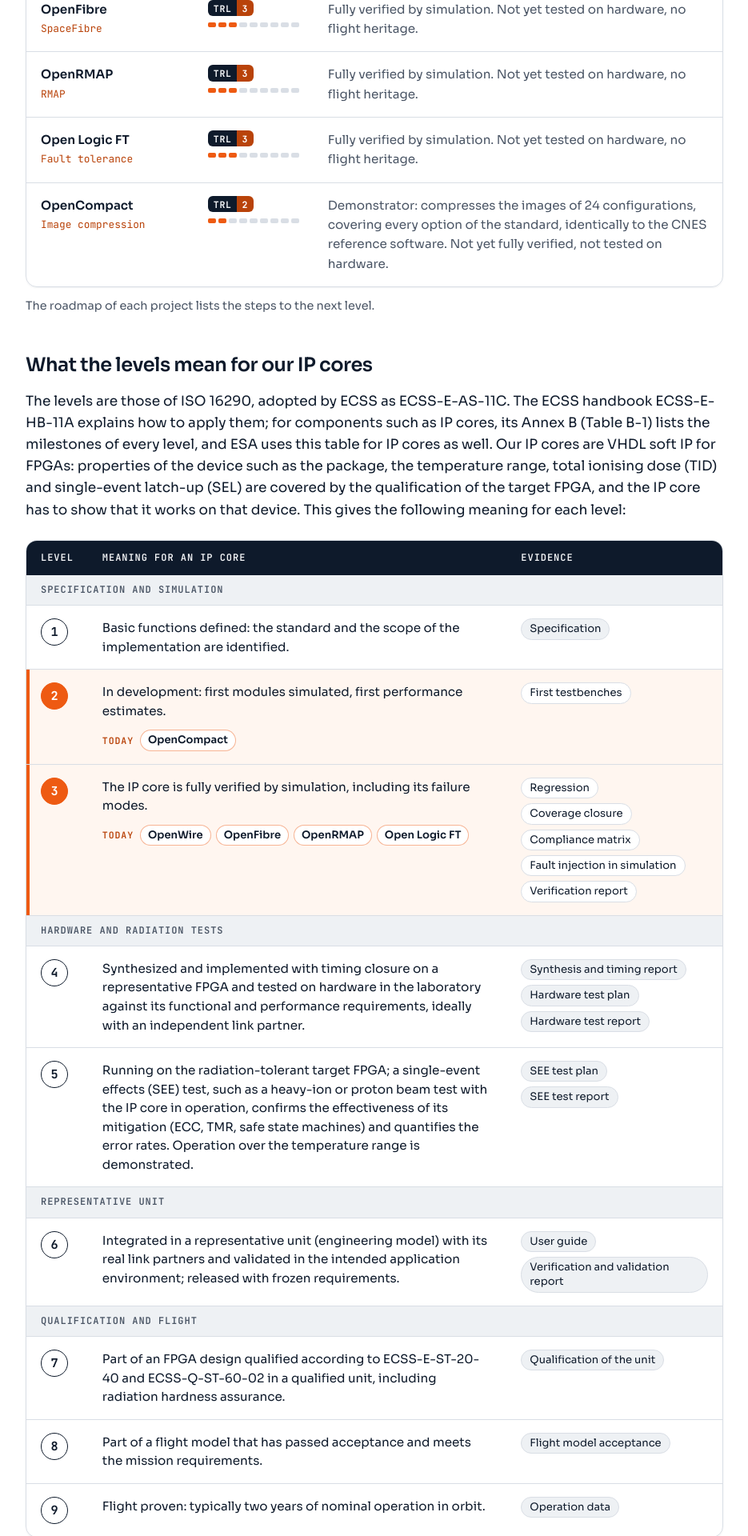
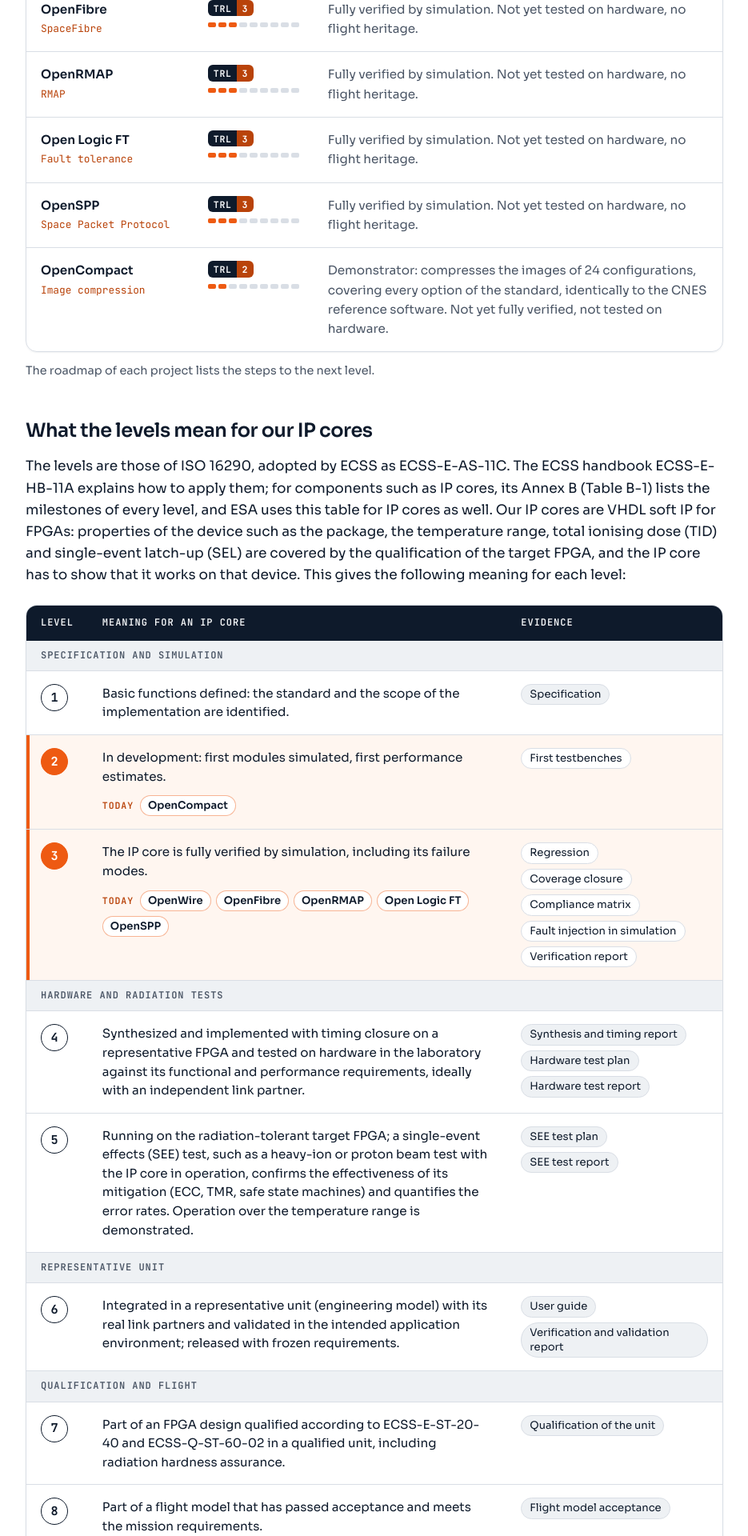
Before and after one commit to open-space-hdl/open-space-hdl.github.io, a Jekyll site: the page built from trl.html, in a window 1280 px wide. Shown: the part 534-2454 px from the top of the page at 80% size, without its empty margins (172-1107 px from the left). Built offline with Jekyll 4.4.1, drawn with Linux system fonts in a browser that asks for light colours.

Commit message:
OpenSPP at TRL 3
The OpenSPP card carries TRL 3 and its status on the TRL page. The status
table links a project only once its repository is public; until then the
name is shown without a link, as on the card.

```diff
--- a/_data/projects.yml
+++ b/_data/projects.yml
@@ -52,6 +52,8 @@
   summary: An open Space Packet Protocol implementation according to CCSDS 133.0-B-2.
   public: false
   docs: false
+  trl: 3
+  trl_status: Fully verified by simulation. Not yet tested on hardware, no flight heritage.
 
 - name: OpenCompact
   repo: opencompact
--- a/assets/css/site.css
+++ b/assets/css/site.css
@@ -292,7 +292,7 @@
   color: var(--navy);
   text-decoration: none;
 }
-.project-name:hover { color: var(--orange-text); }
+a.project-name:hover { color: var(--orange-text); }
 .status-table td:first-child { width: 24%; }
 .project-category {
   display: block;
--- a/trl.html
+++ b/trl.html
@@ -30,7 +30,11 @@
           {%- endif %}
           <tr>
             <td data-label="Project">
+              {%- if p.public %}
               <a class="project-name" href="{{ target }}">{{ p.name }}</a>
+              {%- else %}
+              <span class="project-name">{{ p.name }}</span>
+              {%- endif %}
               <span class="project-category">{{ p.category }}</span>
             </td>
             <td data-label="Level">
```
